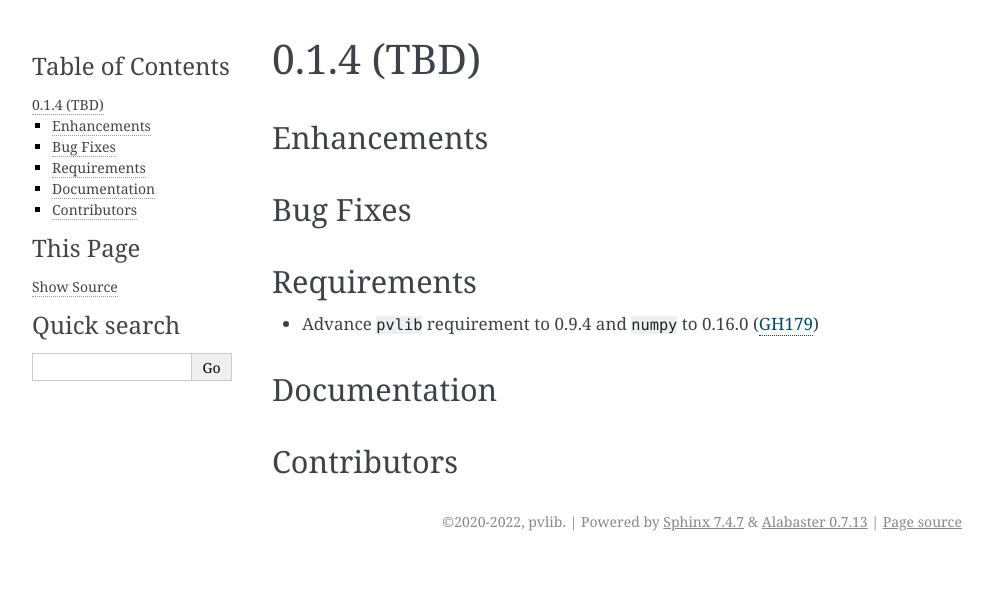
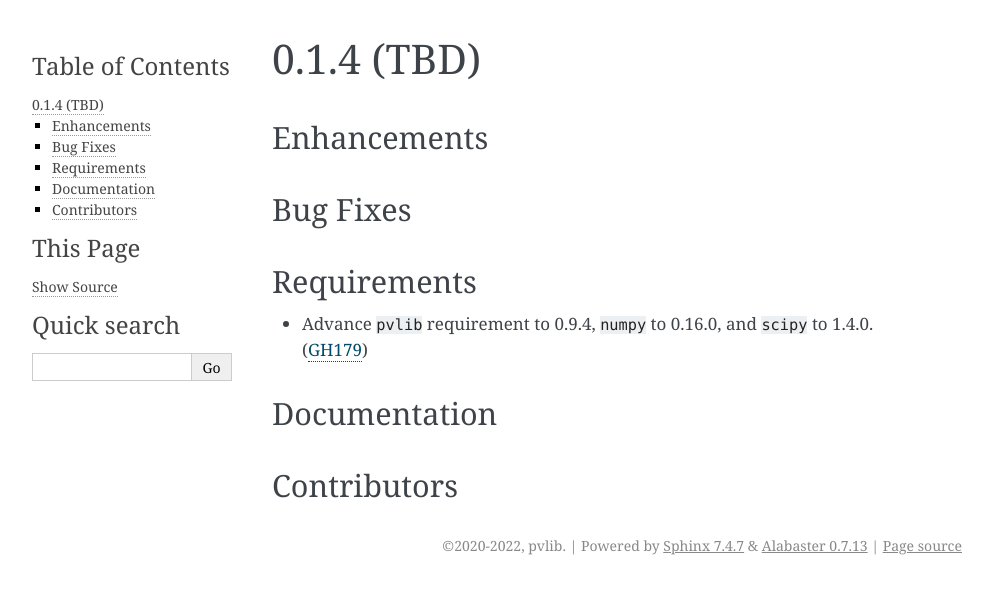
Before and after one commit to pvlib/pvanalytics, a Sphinx documentation site: the page built from docs/whatsnew/0.1.4.rst, in a window 1280 px wide. Shown: the top 594 px of the page, without its empty margins (148-1141 px from the left). Built offline with Sphinx 7.4.7, drawn with Linux system fonts in a browser that asks for light colours; pages that are not in the unit, such as notebooks, are missing from menus.

Commit message:
...and scipy

```diff
--- a/docs/whatsnew/0.1.4.rst
+++ b/docs/whatsnew/0.1.4.rst
@@ -12,7 +12,8 @@ Bug Fixes
 
 Requirements
 ~~~~~~~~~~~~
-* Advance ``pvlib`` requirement to 0.9.4 and ``numpy`` to 0.16.0 (:pull:`179`)
+* Advance ``pvlib`` requirement to 0.9.4, ``numpy`` to 0.16.0,
+  and ``scipy`` to 1.4.0. (:pull:`179`)
 
 Documentation
 ~~~~~~~~~~~~~
--- a/requirements-min.txt
+++ b/requirements-min.txt
@@ -1,6 +1,6 @@
 numpy~=1.16.0
 pandas~=0.24.0
 pvlib~=0.9.4
-scipy~=1.2.0
+scipy~=1.4.0
 statsmodels~=0.9.0
 scikit-image~=0.16.0
--- a/setup.py
+++ b/setup.py
@@ -35,7 +35,7 @@ INSTALL_REQUIRES = [
     'numpy >= 1.16.0',
     'pandas >= 0.24.0, != 1.1.*',
     'pvlib >= 0.9.4',
-    'scipy >= 1.2.0',
+    'scipy >= 1.4.0',
     'statsmodels >= 0.9.0',
     'scikit-image >= 0.16.0'
 ]
```
